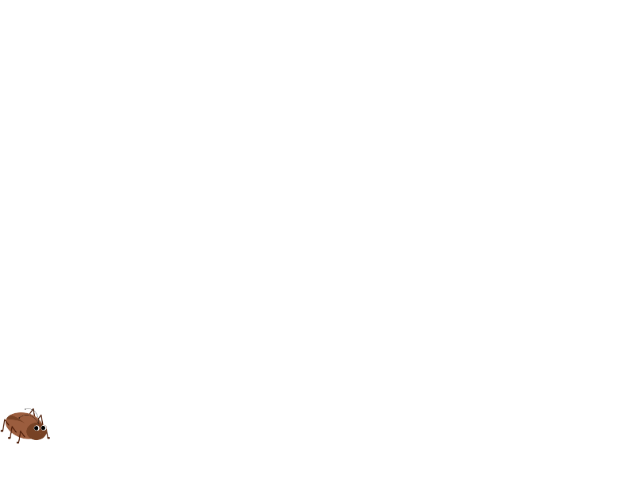
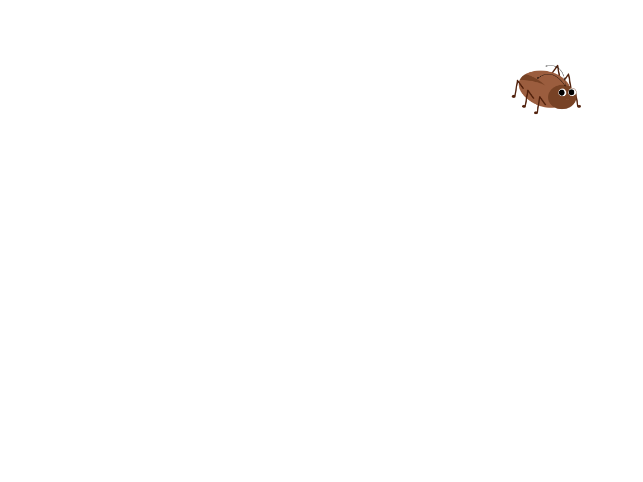
Before and after one commit to Neidielli/MataBarata, a plain HTML site: page app.html in a window 1280 px wide. Shown: the whole page, without its empty margins (0-643 px from the left). Drawn offline with Linux system fonts and the light colour scheme.

Commit message:
Lados e criação
Gerando lados aleatórios para as baratas e também criando e removendo elas a cada ciclo de tempo

```diff
--- a/app.html
+++ b/app.html
@@ -10,7 +10,9 @@
     <body onresize="ajustaPalco()">
 
         <script>
-            posicaoRandom()
+            setInterval(function() {
+                posicaoRandom()
+            }, 1000)
         </script>
 
     </body>
--- a/estilo.css
+++ b/estilo.css
@@ -11,5 +11,10 @@
     width: 100px;
     height: 100px;
 }
-
+.ladoA{
+    transform: scaleX(1);
+}
+.ladoB{
+    transform: scaleX(-1);
+}
 /* Estilização das divs */
--- a/jogo.js
+++ b/jogo.js
@@ -12,6 +12,13 @@ function ajustaPalco() {
 ajustaPalco()
 
 function posicaoRandom() {
+
+    // remove a barata anterior caso exista
+    if(document.getElementById('barata')) {
+        document.getElementById('barata').remove()
+    }
+
+
     var posicaoX = Math.floor(Math.random() * largura) - 90
     var posicaoY = Math.floor(Math.random() * altura) - 90
 
@@ -22,10 +29,11 @@ function posicaoRandom() {
     // Criar o elementos html
     var barata = document.createElement('img')
     barata.src = 'imagens/Barata.png'
-    barata.className = tamanhoBarataAleatorio() // valor gerado pela função será atribuido a classe
+    barata.className = tamanhoBarataAleatorio() + ' ' + LadoBarataAleatorio() // valor gerado pela função será atribuido a classe
     barata.style.left = posicaoX + 'px'
     barata.style.top = posicaoY + 'px'
     barata.style.position = 'absolute'
+    barata.id = 'barata'
 
     document.body.appendChild(barata)
 
@@ -44,3 +52,14 @@ function tamanhoBarataAleatorio() {
             return 'barata3'
      }
 }
+
+function LadoBarataAleatorio() {
+    var classe = Math.floor(Math.random() * 2)
+
+     switch(classe) {
+        case 0:
+            return 'ladoA'
+        case 1:
+            return 'ladoB'
+     }
+}
```
